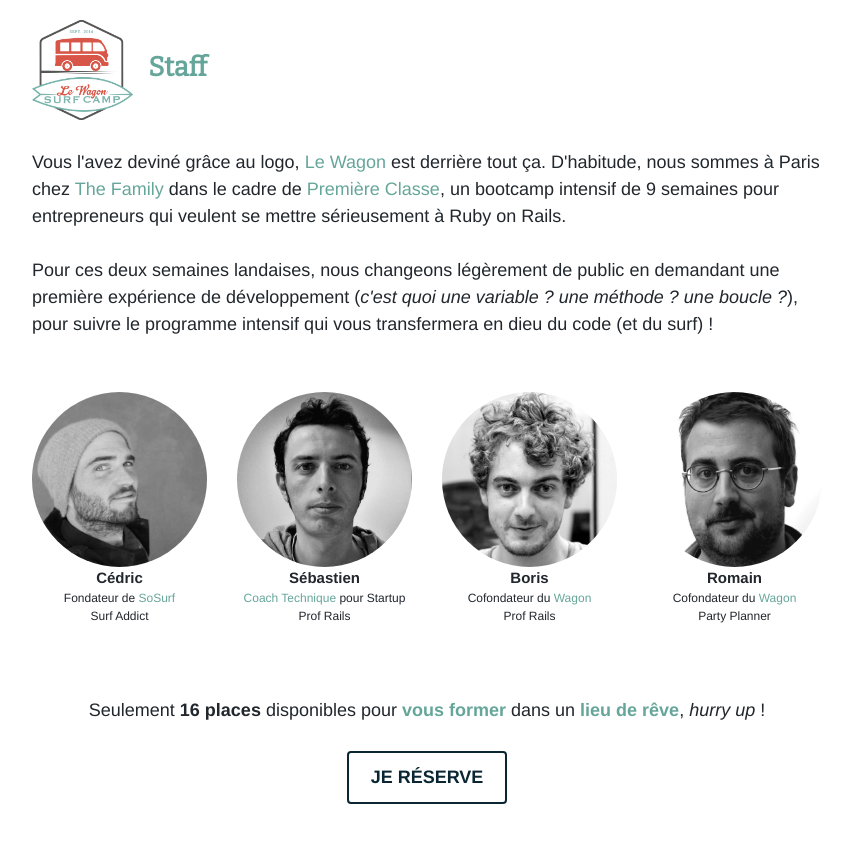
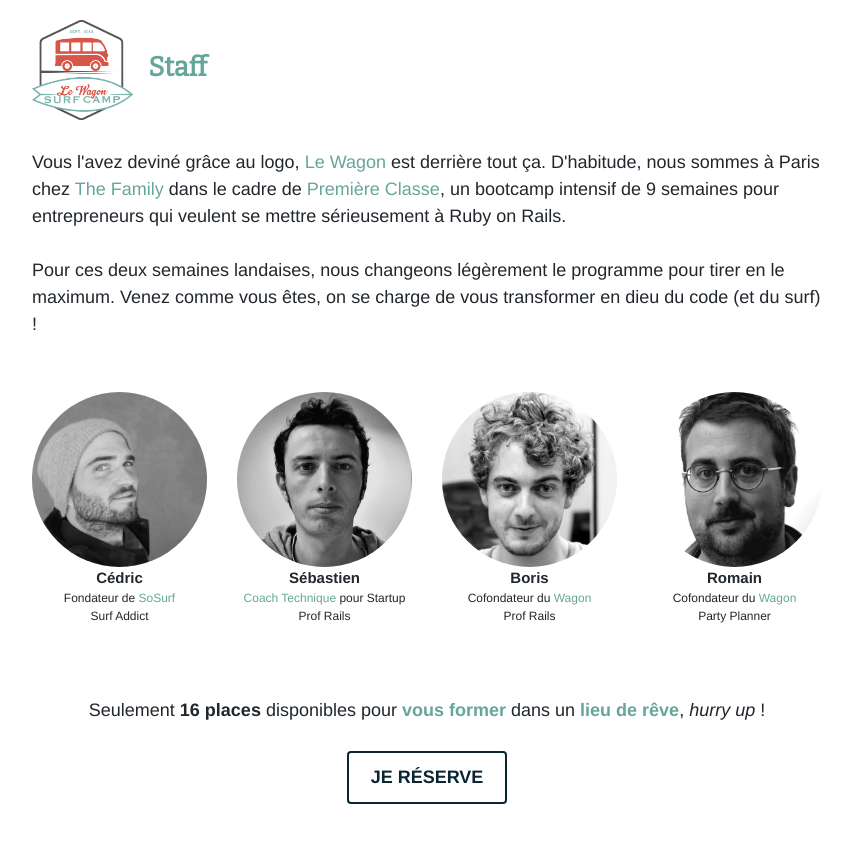
Before and after one commit to lewagon/surfcamp, a Jekyll site: the page built from index.html, in a window 1280 px wide and 900 px high, scrolled down 3845 px. Shown: the top 843 px of the window, without its empty margins (213-1064 px from the left). Built offline with Jekyll 4.4.1, drawn with Linux system fonts in a browser that asks for light colours.

Commit message:
No prerequisite

```diff
--- a/index.html
+++ b/index.html
@@ -149,9 +149,8 @@
         <a href="http://www.lewagon.org/premiere">Première Classe</a>, un bootcamp intensif de 9 semaines pour entrepreneurs qui veulent se mettre sérieusement à Ruby on Rails.
       </p>
       <p>
-        Pour ces deux semaines landaises, nous changeons légèrement de public en demandant une première
-        expérience de développement (<em>c'est quoi une variable ? une méthode ? une boucle ?</em>),
-        pour suivre le programme intensif qui vous transfermera en dieu du code (et du surf) !
+        Pour ces deux semaines landaises, nous changeons légèrement le programme pour tirer en le maximum.
+        Venez comme vous êtes, on se charge de vous transformer en dieu du code (et du surf) !
       </p>
       <div class="row identity" style="margin-top: 3em">
         <div class="col-sm-3 col-xs-6 center">
```
